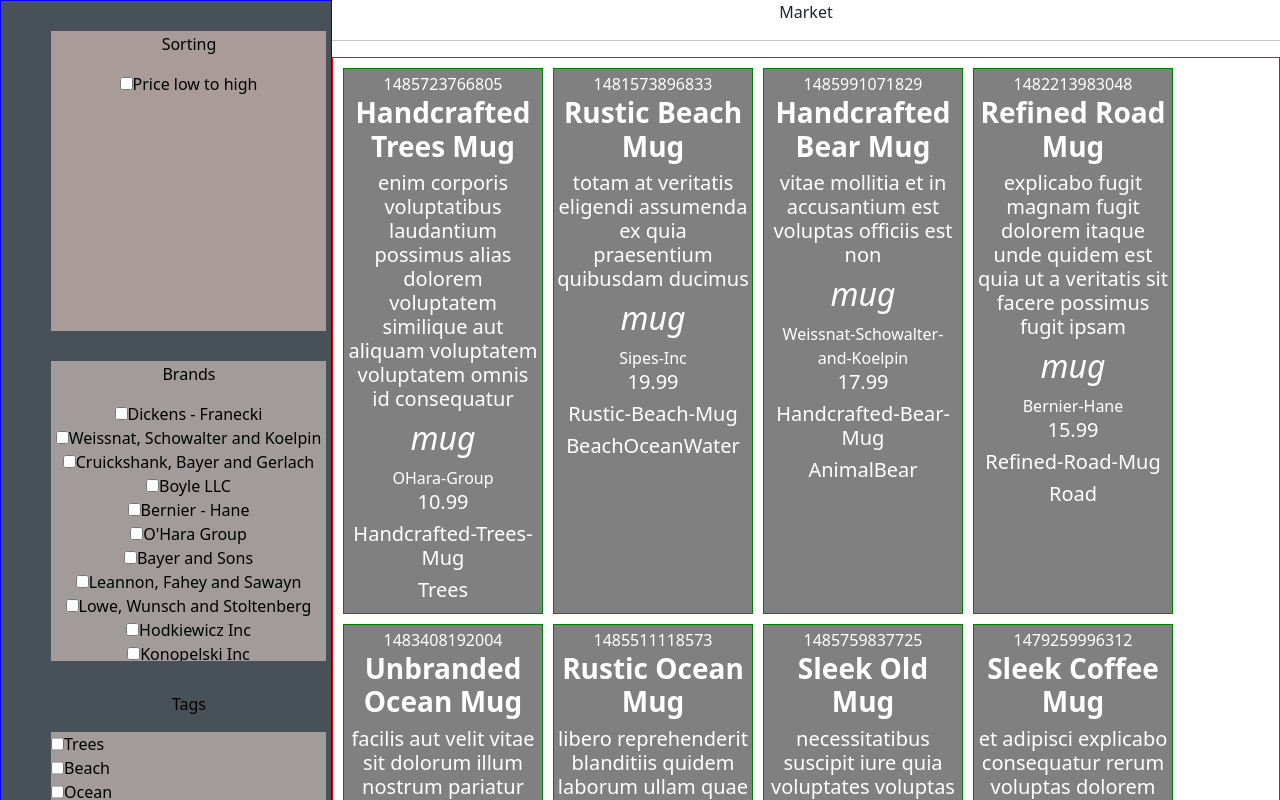
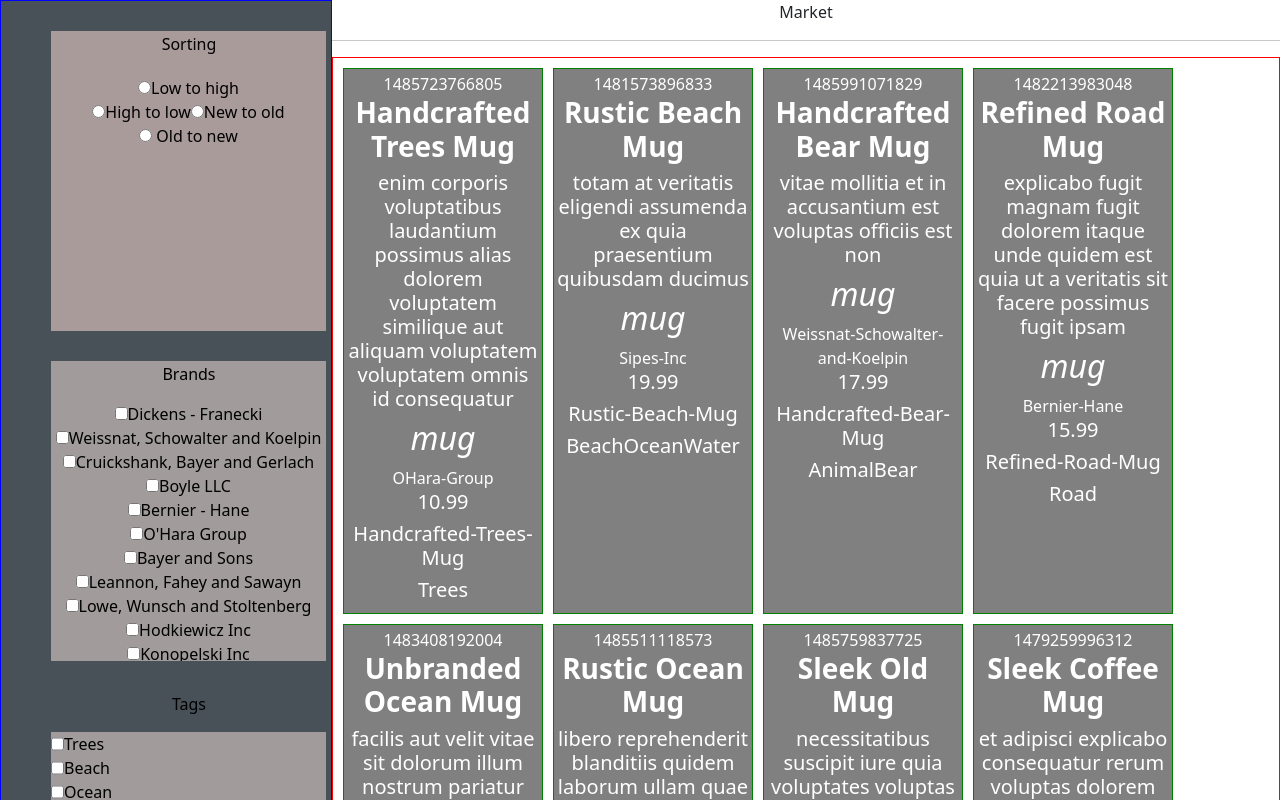
Before and after one commit to Onksami/ProductList, a React (Create React App) app: page / in a window 1280 px wide. Shown: the top 800 px of the page. Built offline with nearby package versions, Linux system fonts and the light colour scheme; data requests are answered from the project's data file.

Commit message:
sort added.

```diff
--- a/src/App.css
+++ b/src/App.css
@@ -66,6 +66,22 @@
   overflow: scroll;
 
 }
+
+.sortingLabel{
+  display: block;
+
+  margin-top: 20px;
+
+}
+
+.sortingLabel{
+  display: block;
+
+  margin-top: 20px;
+
+}
+
+
 
 #divProductSelect{
 
--- a/src/Components/Filtration.jsx
+++ b/src/Components/Filtration.jsx
@@ -11,6 +11,7 @@ function Filtration() {
   const [companies, setCompanies] = useState([]);
   const [itemType, setItemTypes] = useState([]);
   const [tags, setTags] = useState([]);
+
 
 
   const productContext = useContext(ProductContext);
@@ -68,11 +69,12 @@ function Filtration() {
     console.log("Tags selected  - ", event.target.value);
   };
 
-const lowToHigh = () => {
-  // burda fetch islemi yapip siralamayi belirlemem gerekiyor
+//Sorting function
 
-}
-
+const onLowToHigh = (lth) => {
+  // console.log("onLimitClick", l);
+  productContext.setSort(lth); //function for limitation
+};
 
 // Rendering
 
@@ -83,8 +85,19 @@ const lowToHigh = () => {
 {/* ---------------- Sorting  ---------------  */}
       <div id="sortingSelect" className="divSelect">
         <p>Sorting</p>
-        <input type="checkbox" name="lowToHigh" id="lowToHigh"/>
-        <label onClick={lowToHigh} type="checkbox">Price low to high</label>
+
+        <label onChange={(lth) => onLowToHigh(lth.target.value)} for="Low to high" className="sortingLabel">
+        <input type="radio" />Low to high</label>
+
+        <label for="High to low">
+        <input type="radio" />High to low</label>
+
+        <label for="New to old">
+        <input type="radio"/>New to old</label>
+
+        <label for="Old to new">
+        <input type="radio" /> Old to new </label>
+
       </div>
 
 {/* ---------------- Manufacturer ---------------  */}
--- a/src/Context/ProductContext.jsx
+++ b/src/Context/ProductContext.jsx
@@ -15,6 +15,8 @@ export default function ProductContextApp({ children }) {
 
   const [selectedTag, setSelectedTag] = useState("");
 
+  const [sort, setSort] = useState("");
+
   useEffect(() => {
     const pItemType = selectedItemType ? `&itemType=${selectedItemType}` : "";
     const pSelectedManufacturer = selectedManufacturer
@@ -23,15 +25,17 @@ export default function ProductContextApp({ children }) {
 
     const pSelectedTag = selectedTag ? `&tags_like=${selectedTag}` : "";
 
+    const pSort = sort ? `&_sort=price&_order=asc=${sort}` : "";
+
     fetch(
-      `http://localhost:3002/items?_page=${page}&_limit=${limit}${pItemType}${pSelectedManufacturer}${pSelectedTag}`
+      `http://localhost:3002/items?_page=${page}&_limit=${limit}${pItemType}${pSelectedManufacturer}${pSelectedTag}${pSort}`
     )
       .then((response) => response.json())
       .then((json) => {
         // console.log("json", json);
         setItems(json);
       });
-  }, [page, limit, selectedItemType, selectedManufacturer, selectedTag]); //call useEffect when page is changed
+  }, [page, limit, selectedItemType, selectedManufacturer, selectedTag, sort]); //call useEffect when page is changed
 
   return (
     <ProductContext.Provider
@@ -49,6 +53,9 @@ export default function ProductContextApp({ children }) {
         selectedManufacturer,
         selectedTag,
         setSelectedTag,
+        setSort,
+        sort
+
       }}
     >
       {children}
```
